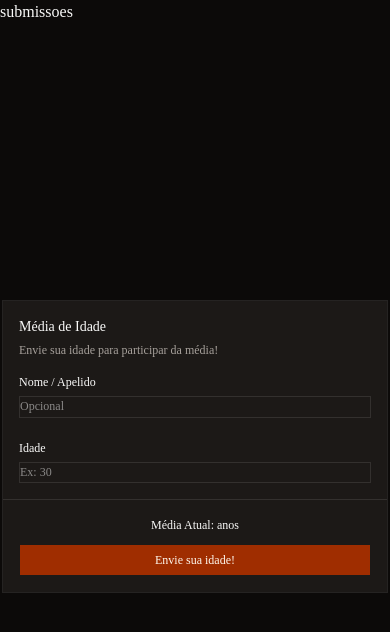
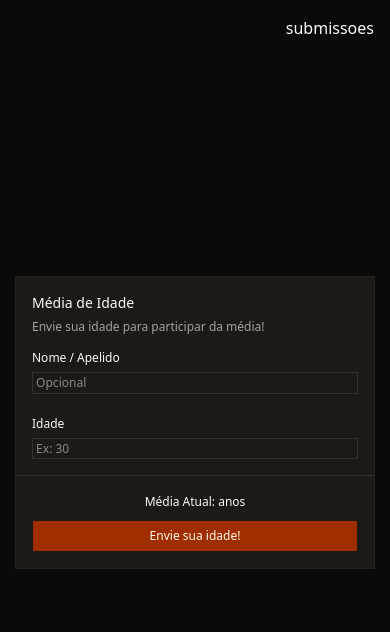
Before and after one commit to guistumpf/mediaidade, a Next.js app: page / in a window 390 px wide. Shown: the top 632 px of the page. Built offline with nearby package versions, Linux system fonts and the light colour scheme.

Commit message:
layout e responsivo

```diff
--- a/app/globals.css
+++ b/app/globals.css
@@ -119,15 +119,18 @@
 
 @layer base {
   * {
-    @apply border-border outline-ring/50;
+    @apply border-border;
   }
+
+  html, body {
+    width: 100%;
+    height: 100%;          /* ← adiciona isso */
+    overflow-x: hidden;
+    margin: 0;
+  }
+
   body {
     @apply bg-background text-foreground;
-  }
-  button:not(:disabled), [role="button"]:not(:disabled) {
-    cursor: pointer;
-  }
-  html {
-    @apply font-sans;
+    min-height: 100dvh;    /* ← troca min-h-dvh pelo valor direto */
   }
 }
--- a/app/page.tsx
+++ b/app/page.tsx
@@ -17,12 +17,14 @@ import Link from "next/link";
 
 export default function CardDemo() {
   return (
-   <>
+    <>
+    <Link href="/submissoes" className="fixed top-4 right-4 z-50">
+    submissoes
+  </Link>
 
-   <Link href={"/submissoes"} className="navtext">submissoes</Link>
-   <div className="flex justify-center items-center h-screen">
 
-    <Card className="w-full max-w-sm">
+    <div className="flex justify-center items-center h-dvh">
+    <Card className="w-full max-w-sm mx-4">
       <CardHeader>
         <CardTitle>Média de Idade</CardTitle>
         <CardDescription>
@@ -38,7 +40,7 @@ export default function CardDemo() {
               <Label htmlFor="email">Nome / Apelido</Label>
               <Input
                 id="email"
-                placeholder="Opcional"
+                placeholder=" Opcional"
                 required
                 className="border white"
                 />
@@ -47,7 +49,7 @@ export default function CardDemo() {
               <div className="flex items-center">
                 <Label htmlFor="password">Idade</Label>
                </div>
-              <Input id="password"  placeholder="Ex: 30" required className="border white"/>
+              <Input id="password"  placeholder=" Ex: 30" required className="border white"/>
             </div>
           </div>
         </form>
@@ -60,6 +62,7 @@ export default function CardDemo() {
       </CardFooter>
     </Card>
                   </div>
+
                 </>
   )
 }
```
